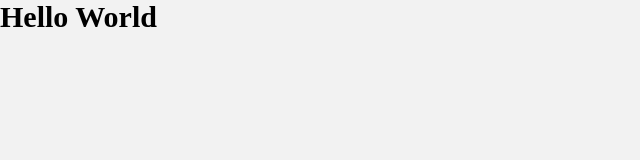
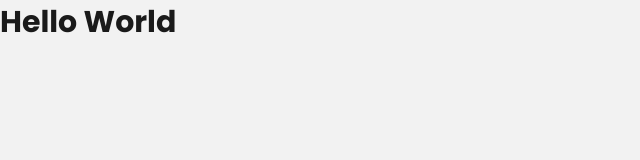
Before and after one commit to gbelther/meats-top, a React (Create React App) app: page / in a window 1280 px wide. Shown: the top 160 px of the page, without its empty margins (0-640 px from the left). Built offline with nearby package versions, Linux system fonts and the light colour scheme.

Commit message:
chore: configuração da fonte

```diff
--- a/public/index.html
+++ b/public/index.html
@@ -5,39 +5,16 @@
     <link rel="icon" href="%PUBLIC_URL%/favicon.ico" />
     <meta name="viewport" content="width=device-width, initial-scale=1" />
     <meta name="theme-color" content="#000000" />
-    <meta
-      name="description"
-      content="Web site created using create-react-app"
+    <link rel="preconnect" href="https://fonts.googleapis.com" />
+    <link rel="preconnect" href="https://fonts.gstatic.com" crossorigin />
+    <link
+      href="https://fonts.googleapis.com/css2?family=Poppins:wght@400;500;700&display=swap"
+      rel="stylesheet"
     />
-    <link rel="apple-touch-icon" href="%PUBLIC_URL%/logo192.png" />
-    <!--
-      manifest.json provides metadata used when your web app is installed on a
-      user's mobile device or desktop. See https://developers.google.com/web/fundamentals/web-app-manifest/
-    -->
-    <link rel="manifest" href="%PUBLIC_URL%/manifest.json" />
-    <!--
-      Notice the use of %PUBLIC_URL% in the tags above.
-      It will be replaced with the URL of the `public` folder during the build.
-      Only files inside the `public` folder can be referenced from the HTML.
-
-      Unlike "/favicon.ico" or "favicon.ico", "%PUBLIC_URL%/favicon.ico" will
-      work correctly both with client-side routing and a non-root public URL.
-      Learn how to configure a non-root public URL by running `npm run build`.
-    -->
     <title>React App</title>
   </head>
   <body>
     <noscript>You need to enable JavaScript to run this app.</noscript>
     <div id="root"></div>
-    <!--
-      This HTML file is a template.
-      If you open it directly in the browser, you will see an empty page.
-
-      You can add webfonts, meta tags, or analytics to this file.
-      The build step will place the bundled scripts into the <body> tag.
-
-      To begin the development, run `npm start` or `yarn start`.
-      To create a production bundle, use `npm run build` or `yarn build`.
-    -->
   </body>
 </html>
--- a/src/global/globalStyles.scss
+++ b/src/global/globalStyles.scss
@@ -17,3 +17,11 @@ html {
 body {
   background: #f2f2f2;
 }
+
+body,
+input,
+textarea,
+button {
+  font-family: "Poppins", sans-serif;
+  color: #1a1a1a;
+}
```
